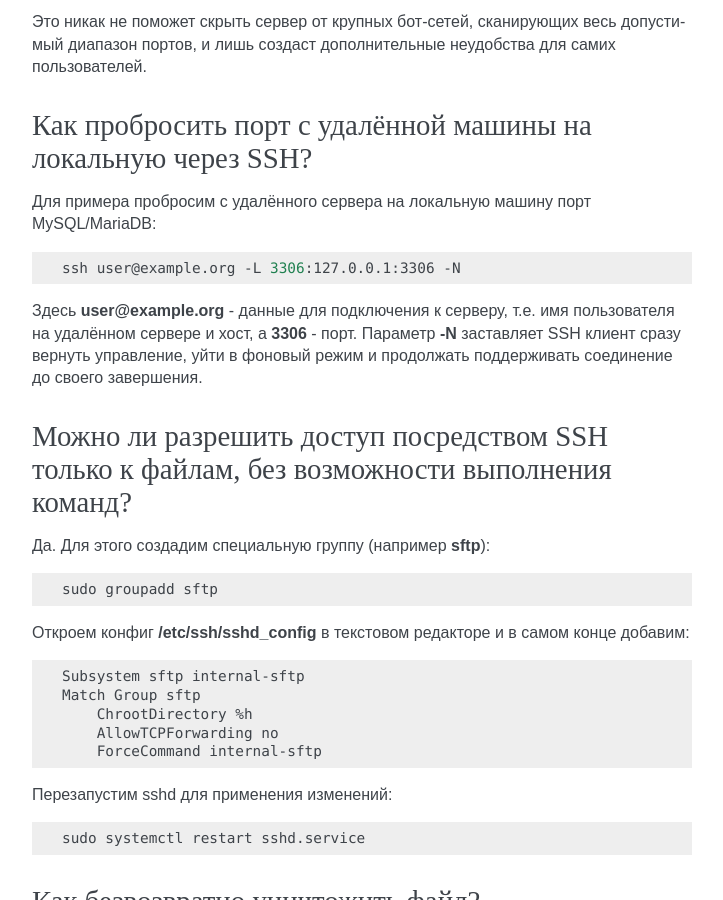
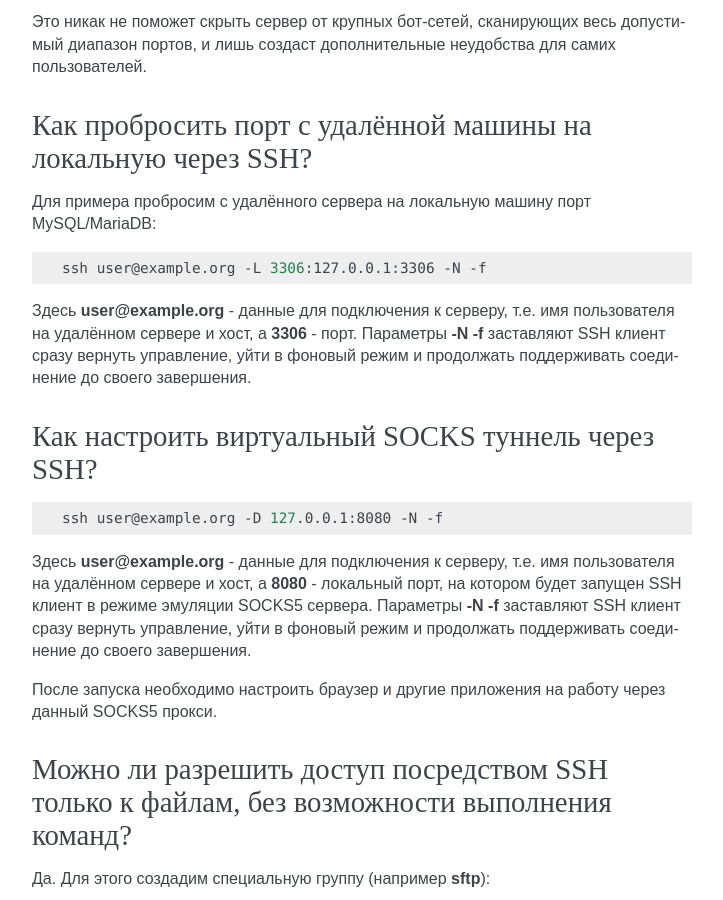
Before and after one commit to RussianFedora/FAQ, a Sphinx documentation site: the page built from source/security.rst, in a window 1280 px wide and 900 px high, scrolled down 6102 px. Shown: the whole window, without its empty margins (388-1111 px from the left). Built offline with Sphinx 7.4.7, drawn with Linux system fonts in a browser that asks for light colours; some of the changed text lies outside the part shown.

Commit message:
Added question about SSH tunneling.

```diff
--- a/source/security.rst
+++ b/source/security.rst
@@ -397,9 +397,23 @@ Sudoedit безопаснее прямого запуска текстового
 
 .. code-block:: bash
 
-    ssh user@example.org -L 3306:127.0.0.1:3306 -N
+    ssh user@example.org -L 3306:127.0.0.1:3306 -N -f
 
-Здесь **user@example.org** - данные для подключения к серверу, т.е. имя пользователя на удалённом сервере и хост, а **3306** - порт. Параметр **-N** заставляет SSH клиент сразу вернуть управление, уйти в фоновый режим и продолжать поддерживать соединение до своего завершения.
+Здесь **user@example.org** - данные для подключения к серверу, т.е. имя пользователя на удалённом сервере и хост, а **3306** - порт. Параметры **-N -f** заставляют SSH клиент сразу вернуть управление, уйти в фоновый режим и продолжать поддерживать соединение до своего завершения.
+
+.. index:: ssh, socks, tunneling
+.. _ssh-socks:
+
+Как настроить виртуальный SOCKS туннель через SSH?
+======================================================
+
+.. code-block:: bash
+
+    ssh user@example.org -D 127.0.0.1:8080 -N -f
+
+Здесь **user@example.org** - данные для подключения к серверу, т.е. имя пользователя на удалённом сервере и хост, а **8080** - локальный порт, на котором будет запущен SSH клиент в режиме эмуляции SOCKS5 сервера. Параметры **-N -f** заставляют SSH клиент сразу вернуть управление, уйти в фоновый режим и продолжать поддерживать соединение до своего завершения.
+
+После запуска необходимо настроить браузер и другие приложения на работу через данный SOCKS5 прокси.
 
 .. index:: ssh, configuration, настройка ssh, sftp
 .. _ssh-sftp:
```
